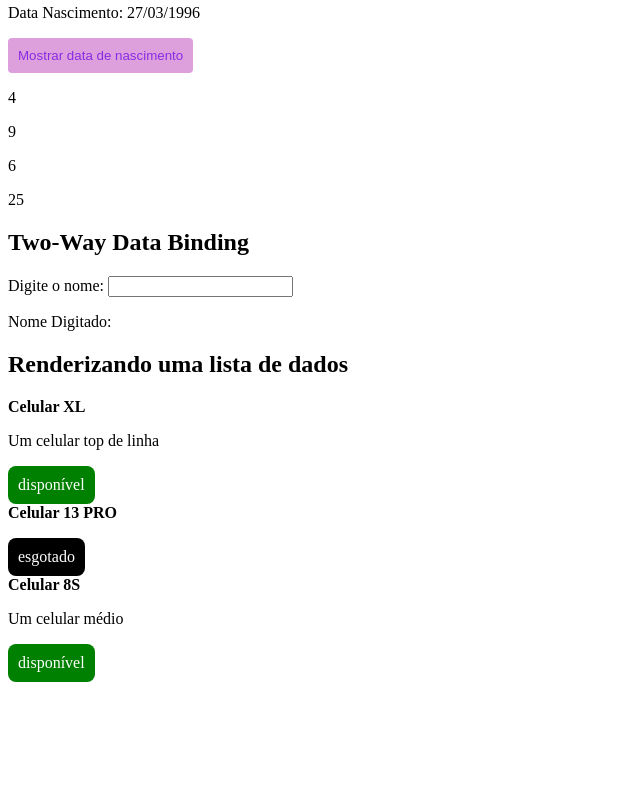
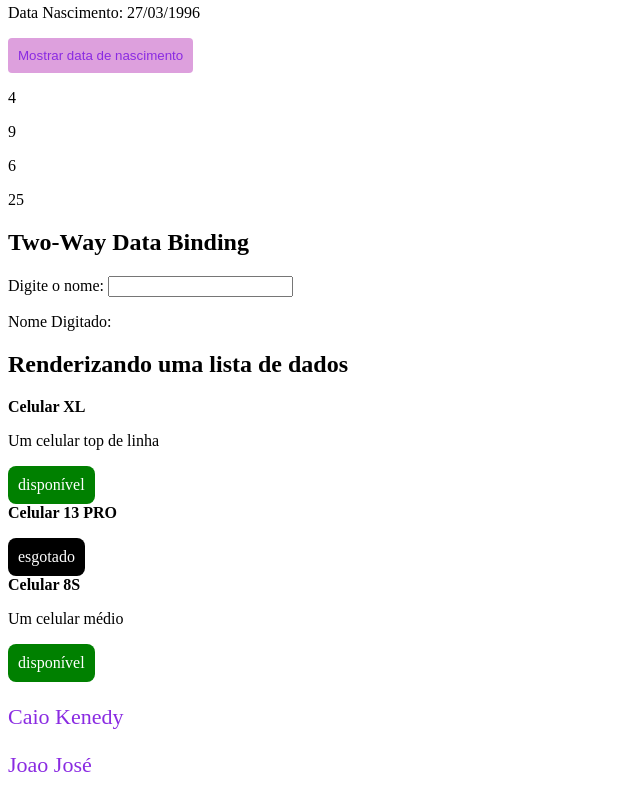
Before and after one commit to CaioKenedy/angular-studies, an Angular app: page / in a window 1280 px wide. Shown: the part 523-1323 px from the top of the page, without its empty margins (0-640 px from the left). Before the commit the page ends 1221 px from the top, so only its background shows below. Built offline with nearby package versions, Linux system fonts and the light colour scheme.

Commit message:
created custom component

```diff
--- a/src/app/app.component.html
+++ b/src/app/app.component.html
@@ -3,3 +3,5 @@
 <app-pipe-custom></app-pipe-custom>
 <app-two-way-data-binding></app-two-way-data-binding>
 <app-lists-render></app-lists-render>
+<app-custom-component nome="Caio" sobrenome="Kenedy"></app-custom-component>
+<app-custom-component nome="Joao" sobrenome="José"></app-custom-component>
--- a/src/app/app.module.ts
+++ b/src/app/app.module.ts
@@ -10,6 +10,7 @@ import { PipeCustomComponent } from './pipe-custom/pipe-custom.component';
 import { TwoWayDataBindingComponent } from './two-way-data-binding/two-way-data-binding.component';
 import { FormsModule } from '@angular/forms';
 import { ListsRenderComponent } from './lists-render/lists-render.component';
+import { CustomComponentComponent } from './custom-component/custom-component.component';
 
 @NgModule({
   declarations: [
@@ -20,6 +21,7 @@ import { ListsRenderComponent } from './lists-render/lists-render.component';
     PipeCustomComponent,
     TwoWayDataBindingComponent,
     ListsRenderComponent,
+    CustomComponentComponent,
   ],
   imports: [BrowserModule, AppRoutingModule, FormsModule],
   providers: [],
--- /dev/null
+++ b/src/app/custom-component/custom-component.component.css
@@ -0,0 +1,4 @@
+p {
+  color: blueviolet;
+  font-size: 22px;
+}
--- /dev/null
+++ b/src/app/custom-component/custom-component.component.html
@@ -0,0 +1 @@
+<p>{{ nome }} {{ sobrenome }}</p>
```
Also changed, not shown: src/app/custom-component/custom-component.component.ts (added, +11 -0 lines), 1 other file (tests, documents, lock files or other folders).
